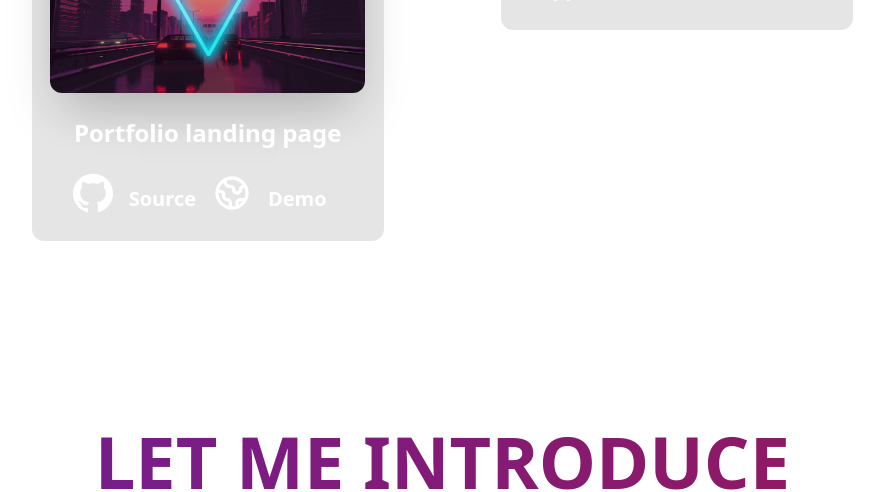
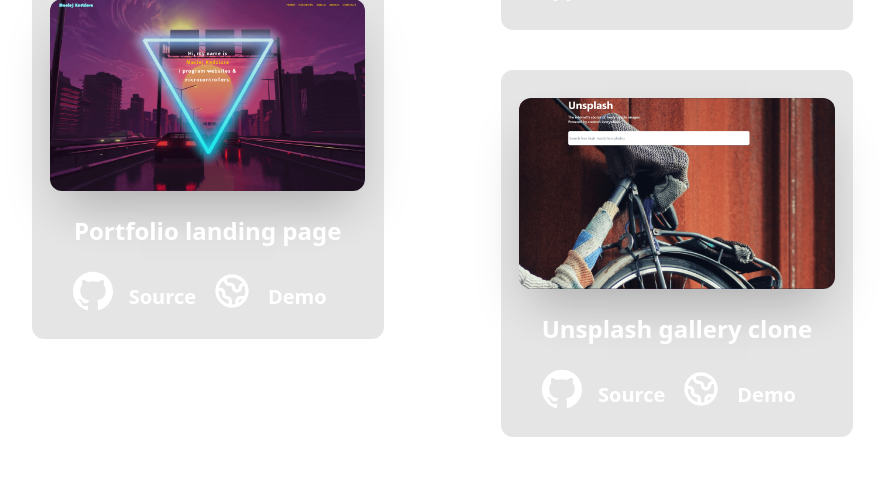
Before and after one commit to BerryTheDeveloper/Old-Portfolio, a React (Create React App) app: page / in a window 1280 px wide. Shown: the part 2247-2739 px from the top of the page, without its empty margins (315-1199 px from the left). Built offline with nearby package versions, Linux system fonts and the light colour scheme; what tailwindcss-filters would draw is missing.

Commit message:
Add new projects

```diff
--- a/src/components/Cards.js
+++ b/src/components/Cards.js
@@ -6,6 +6,7 @@
 import PortfolioLandingPage from "../images/Projects/PortfolioLandingPage.png";
 import PortfolioUXUI from "../images/Projects/PortfolioUXUI.png";
 import RPSGame from "../images/Projects/RPSGame.png";
+import Unsplash from "../images/Projects/unsplashGallery.png";
 
 const Cards = () => {
     return (
@@ -56,6 +57,12 @@
                         site="https://simplyrockpapperscissors.netlify.app/"
                         title="Rock, Paper, Scissors game"
                     />
+                    <Card
+                        source={Unsplash}
+                        git="https://github.com/Simply-man/unsplash-gallery"
+                        site="https://unsplash-gall.netlify.app/"
+                        title="Unsplash gallery clone"
+                    />
                 </div>
             </div>
         </div>
```
Also changed, not shown: src/images/Projects/unsplashGallery.png (added).
